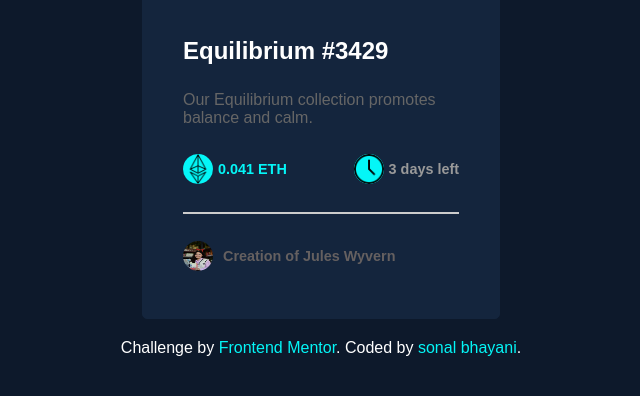
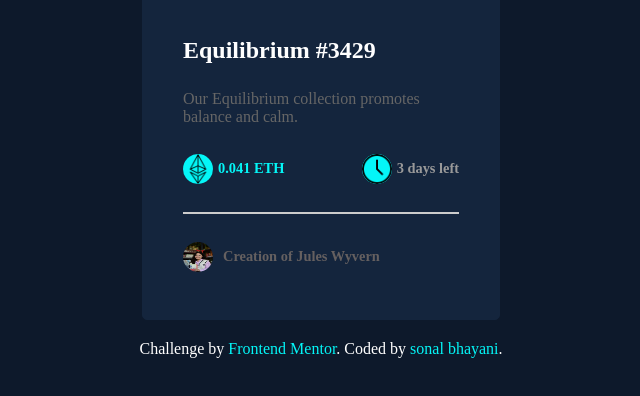
Before and after one commit to sonalbhayani/XNFT, a plain HTML site: page index.html in a window 1280 px wide. Shown: the part 332-728 px from the top of the page, without its empty margins (319-959 px from the left). Drawn offline with Linux system fonts and the light colour scheme.

Commit message:
test case changes

```diff
--- a/index.html
+++ b/index.html
@@ -49,7 +49,7 @@
         </div>
     </main>
     <footer>
-    <p class="footer__text">Challenge by <a href=" https://www.crio.do" target="_blank">
+    Challenge by <a href=" https://www.crio.do" target="_blank">
         Frontend Mentor</a>.
         Coded by <a href="https://github.com/sonalbhayani" target="_blank">sonal bhayani</a>.</p>
 </footer>
--- a/style.css
+++ b/style.css
@@ -1,6 +1,6 @@
 body{
     background-color: #0D192B;
-    font-family: Arial, sans-serif;
+    font-family: "Outfit, sans-serif";
     justify-content: center;
     align-items: center;
     color: #fff;
```
